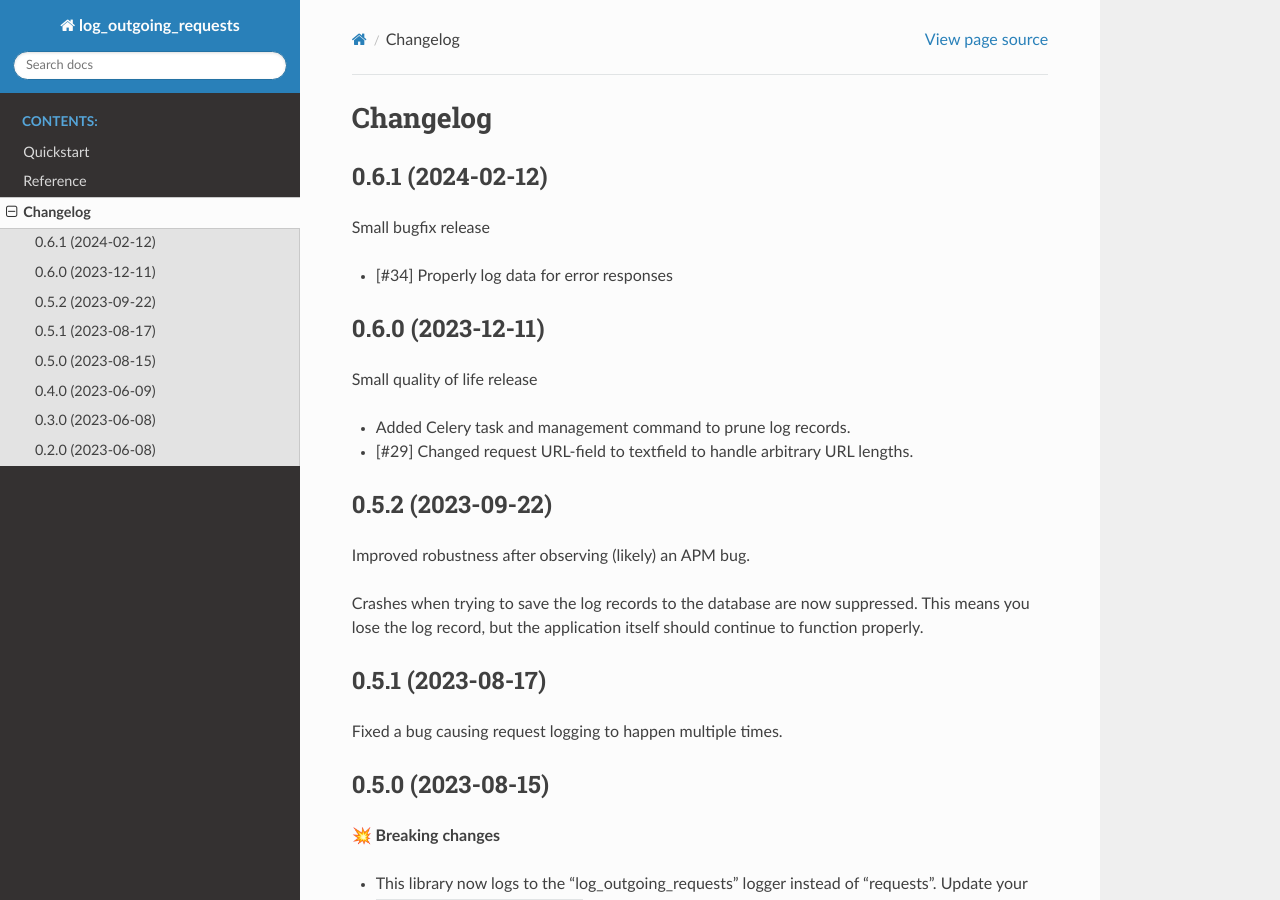
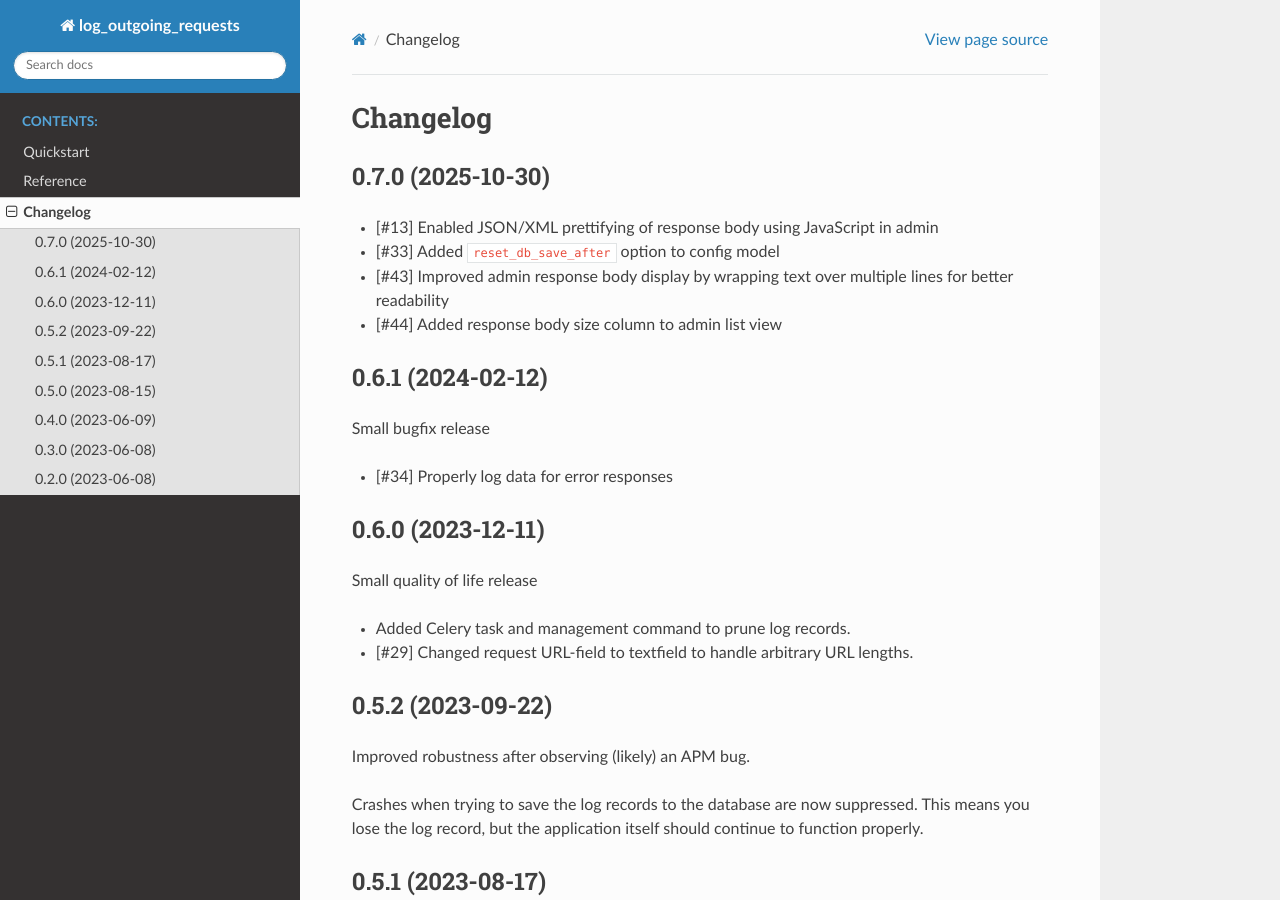
Before and after one commit to maykinmedia/django-log-outgoing-requests, a Sphinx documentation site: the page built from docs/changelog.rst, in a window 1280 px wide and 900 px high. Built offline with Sphinx 7.4.7 and the Read the Docs theme 3.1.0, drawn with Linux system fonts in a browser that asks for light colours.

Commit message:
:bookmark: Release 0.7.0

```diff
--- a/CHANGELOG.rst
+++ b/CHANGELOG.rst
@@ -1,6 +1,14 @@
 =========
 Changelog
 =========
+
+0.7.0 (2025-10-30)
+==================
+
+* [#13] Enabled JSON/XML prettifying of response body using JavaScript in admin
+* [#33] Added ``reset_db_save_after`` option to config model
+* [#43] Improved admin response body display by wrapping text over multiple lines for better readability
+* [#44] Added response body size column to admin list view
 
 0.6.1 (2024-02-12)
 ==================
--- a/README.rst
+++ b/README.rst
@@ -1,7 +1,7 @@
 django-log-outgoing-requests
 =================================================
 
-:Version: 0.6.1
+:Version: 0.7.0
 :Source: https://github.com/maykinmedia/django-log-outgoing-requests
 :Keywords: logging, django, requests
 :PythonVersion: 3.8+
--- a/docs/conf.py
+++ b/docs/conf.py
@@ -26,7 +26,7 @@ copyright = "2023, Maykin Media"
 author = "Maykin Media"
 
 # The full version, including alpha/beta/rc tags
-release = "0.6.1"
+release = "0.7.0"
 
 
 # -- General configuration ---------------------------------------------------
--- a/setup.cfg
+++ b/setup.cfg
@@ -2,7 +2,7 @@
 # see http://setuptools.readthedocs.io/en/latest/setuptools.html#configuring-setup-using-setup-cfg-files
 [metadata]
 name = django-log-outgoing-requests
-version = 0.6.1
+version = 0.7.0
 description = Log outgoing requests made by the requests python library
 long_description = file: README.rst
 url = https://github.com/maykinmedia/django-log-outgoing-requests
```
Also changed, not shown: .bumpversion.cfg, 2 other files.
